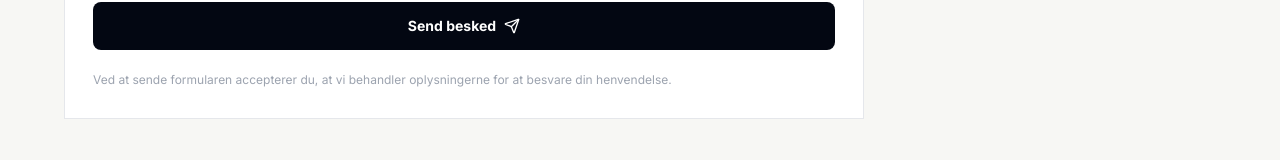
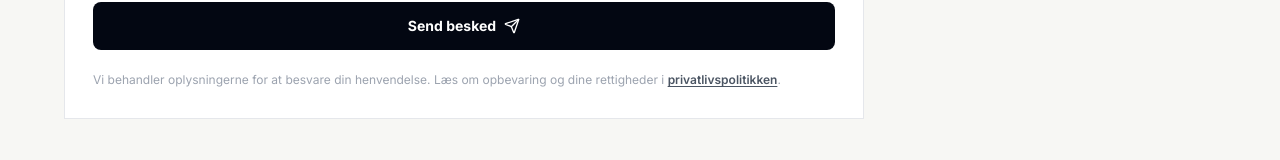
Before and after one commit to mikkelstreet-png/Naetwork, a Next.js app: page /contact in a window 1280 px wide. Shown: the part 907-1067 px from the top of the page. Built offline with nearby package versions, Linux system fonts and the light colour scheme; no server answers.

Commit message:
Elevate full product quality and launch governance

```diff
--- a/app/contact/page.tsx
+++ b/app/contact/page.tsx
@@ -1,6 +1,7 @@
 'use client';
 
 import { Check, Mail, Send } from 'lucide-react';
+import Link from 'next/link';
 import { useState } from 'react';
 import { useLanguage } from '@/context/LanguageContext';
 
@@ -109,7 +110,7 @@ export default function ContactPage() {
                   {status === 'sending' ? (isDa ? 'Sender...' : 'Sending...') : (isDa ? 'Send besked' : 'Send message')}
                   {status !== 'sending' && <Send size={16} aria-hidden="true" />}
                 </button>
-                <p className="text-xs leading-relaxed text-gray-400">{isDa ? 'Ved at sende formularen accepterer du, at vi behandler oplysningerne for at besvare din henvendelse.' : 'By submitting the form, you agree that we process the information to respond to your request.'}</p>
+                <p className="text-xs leading-relaxed text-gray-400">{isDa ? 'Vi behandler oplysningerne for at besvare din henvendelse. Læs om opbevaring og dine rettigheder i ' : 'We process the information to respond to your request. Read about retention and your rights in our '}<Link href="/privacy" className="font-semibold text-gray-600 underline underline-offset-2">{isDa ? 'privatlivspolitikken' : 'privacy policy'}</Link>.</p>
               </form>
             )}
           </div>
```
